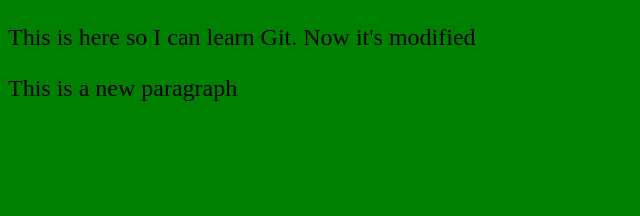
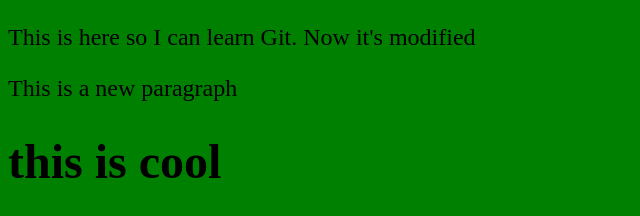
Before and after one commit to Charles5000/learn-git, a plain HTML site: page index.html in a window 1280 px wide. Shown: the whole page, without its empty margins (0-640 px from the left). Drawn offline with Linux system fonts and the light colour scheme.

Commit message:
js file added

```diff
--- a/index.html
+++ b/index.html
@@ -7,5 +7,6 @@
 <body>
     <p>This is here so I can learn Git. Now it's modified</p>
     <p>This is a new paragraph</p>
+    <h1>this is cool</h1>
 </body>
 </html>
```
Also changed, not shown: app.js (added).
